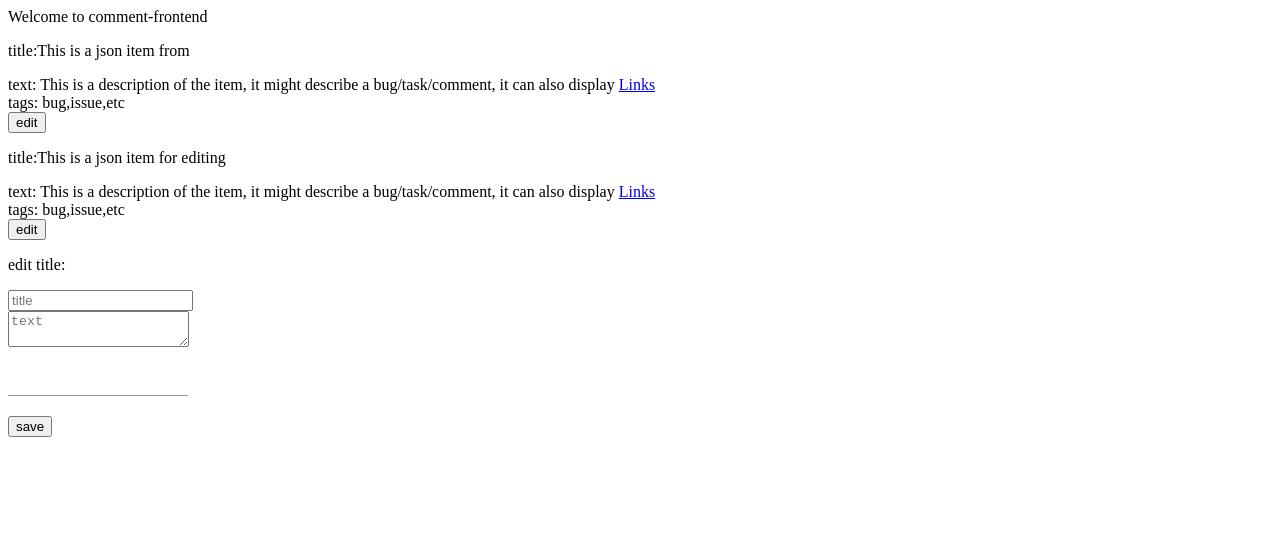
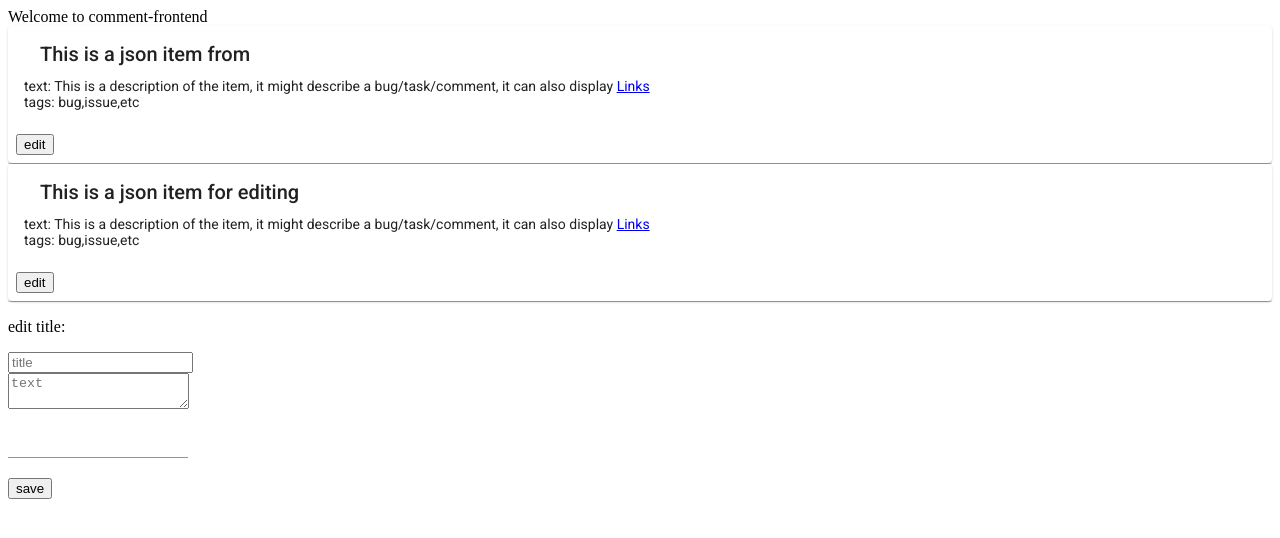
Before and after one commit to Abebw/comment-frontend, an Angular app: page / in a window 1280 px wide. Shown: the top 538 px of the page. Built offline with nearby package versions, Linux system fonts and the light colour scheme.

Commit message:
converted read component to material card

```diff
--- a/src/app/app.component.html
+++ b/src/app/app.component.html
@@ -1,4 +1,3 @@
-
 
 <span>Welcome to {{title}}</span>
 <div *ngFor="let comment of comments | keyvalue">
@@ -11,7 +10,9 @@
     (saveEdit)="saveEdit($event)"
     (deleteComment)="deleteComment(comment.value)">
   </app-edit-comment>
+  <mat-divider></mat-divider>
 </div>
+
 <app-edit-comment [comment]="tempComment" hideCancel="true" (saveEdit)="saveEdit($event)"></app-edit-comment>
 
 <router-outlet></router-outlet>
--- a/src/app/app.module.ts
+++ b/src/app/app.module.ts
@@ -10,6 +10,8 @@ import { NoopAnimationsModule } from '@angular/platform-browser/animations';
 import { MatChipsModule } from '@angular/material/chips';
 import { MatAutocompleteModule } from '@angular/material/autocomplete';
 import { MatFormFieldModule } from '@angular/material/form-field';
+import { MatCardModule } from '@angular/material/card';
+import { MatDividerModule } from '@angular/material/divider';
 
 @NgModule({
   declarations: [
@@ -26,7 +28,9 @@ import { MatFormFieldModule } from '@angular/material/form-field';
     MatChipsModule,
     MatAutocompleteModule,
     MatFormFieldModule,
-    ReactiveFormsModule
+    ReactiveFormsModule,
+    MatCardModule,
+    MatDividerModule
   ],
   providers: [],
   bootstrap: [AppComponent]
--- a/src/app/read-comment/read-comment.component.html
+++ b/src/app/read-comment/read-comment.component.html
@@ -1,4 +1,12 @@
-<p>title:{{comment.title}}</p>
-<div>text: <span [innerHTML]=comment.text></span></div>
-<div>tags: {{comment.tags}}</div>
-  <button (click)="editClickListener()">edit</button>
+<mat-card  class="read-comment-card">
+  <mat-card-header>
+    <mat-card-title>{{comment.title}}</mat-card-title>
+  </mat-card-header>
+  <mat-card-content>
+    <div>text: <span [innerHTML]=comment.text></span></div>
+    <div>tags: {{comment.tags}}</div>
+  </mat-card-content>
+  <mat-card-actions>
+    <button (click)="editClickListener()">edit</button>
+  </mat-card-actions>
+</mat-card>
```
